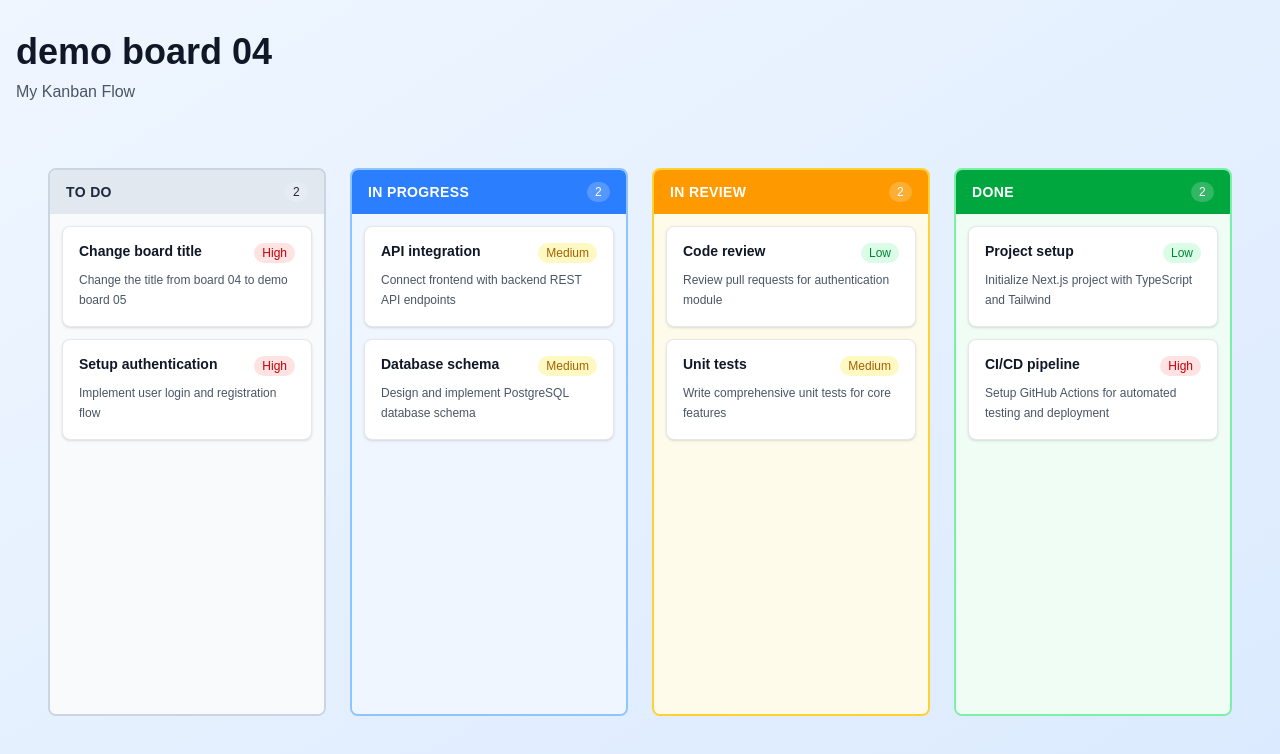
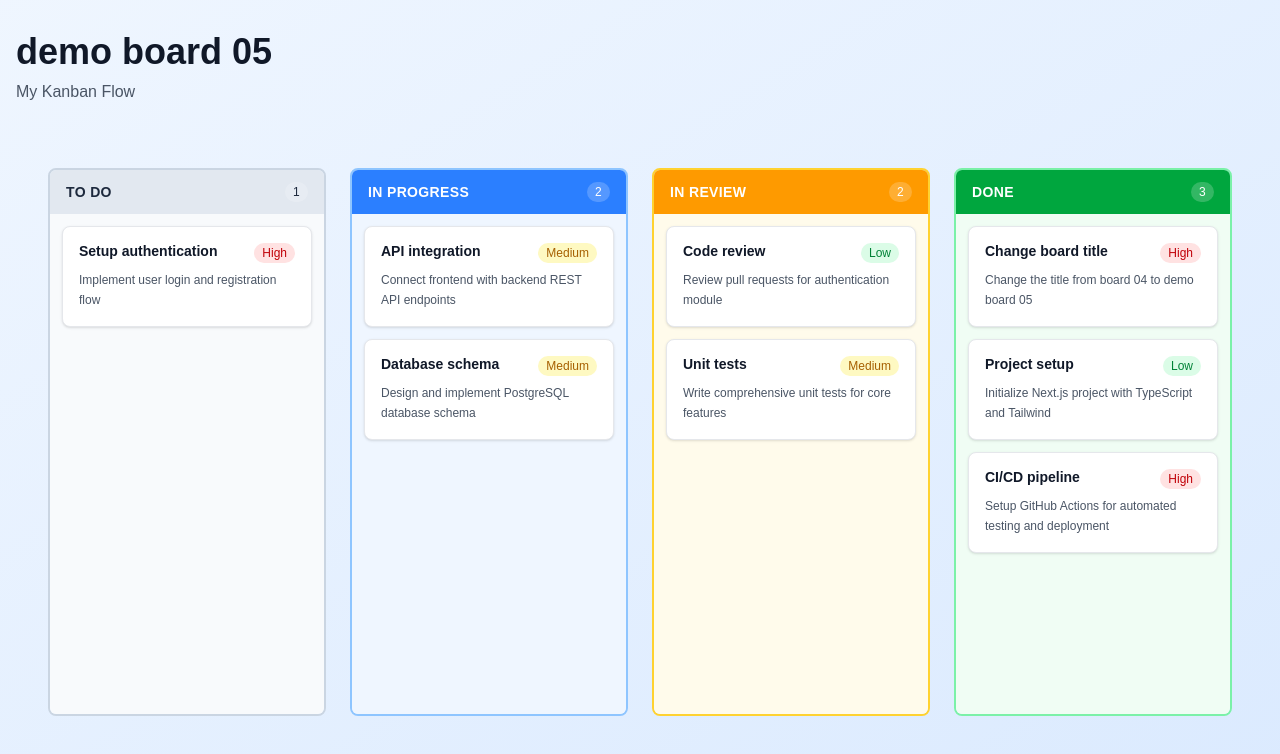
Before and after one commit to gyuco/1-1760702649518, a Next.js app: page / in a window 1280 px wide. Shown: the top 754 px of the page. Built offline with nearby package versions, Linux system fonts and the light colour scheme.

Commit message:
Task completed: Auto-commit

```diff
--- a/app/page.tsx
+++ b/app/page.tsx
@@ -7,7 +7,7 @@ export default function Home() {
         {/* Header */}
         <header className="mb-8">
           <h1 className="text-3xl sm:text-4xl font-bold text-gray-900 dark:text-gray-100 mb-2">
-            demo board 04
+            demo board 05
           </h1>
           <p className="text-gray-600 dark:text-gray-400 text-sm sm:text-base">
             My Kanban Flow
--- a/components/KanbanBoard.tsx
+++ b/components/KanbanBoard.tsx
@@ -46,7 +46,7 @@ const initialCards: Card[] = [
     title: 'Change board title',
     description: 'Change the title from board 04 to demo board 05',
     priority: 'high',
-    columnId: 'todo',
+    columnId: 'done',
   },
   {
     id: '2',
```
